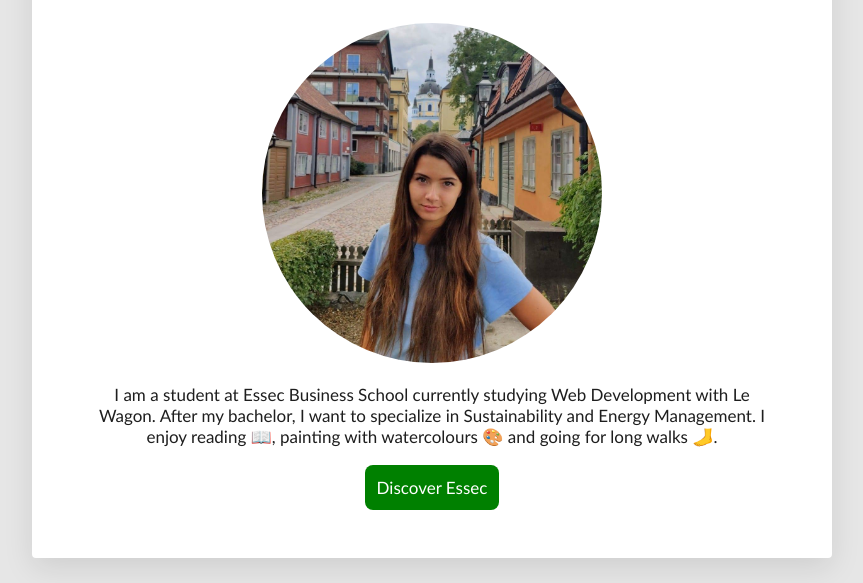
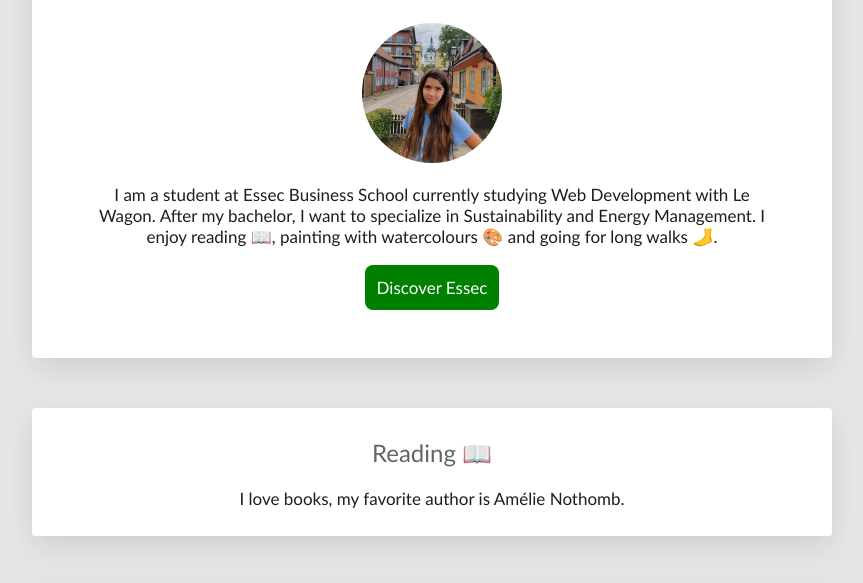
Before and after one commit to sophie-martin-55/my-profile, a plain HTML site: page index.html in a window 1280 px wide. Shown: the part 194-777 px from the top of the page, without its empty margins (208-1071 px from the left). Drawn offline with Linux system fonts and the light colour scheme.

Commit message:
Update index.html

```diff
--- a/index.html
+++ b/index.html
@@ -15,7 +15,7 @@
 		<div class="card-white" id="introduction">
 
 			<h1>Hello, I'm Sophie !</h1>
-			<img src="profile.jpg" class="img-circle" width="340" height="340" alt="Sophie Martin">
+			<img src="profile.jpg" class="img-circle" width="140" height="140" alt="Sophie Martin">
 			<p>
 			I am a student at Essec Business School currently studying Web Development with Le Wagon. After my bachelor, I want to specialize in Sustainability and Energy Management. I enjoy reading 📖, painting with watercolours 🎨 and going for long walks 🦶.
 			</p>
```
